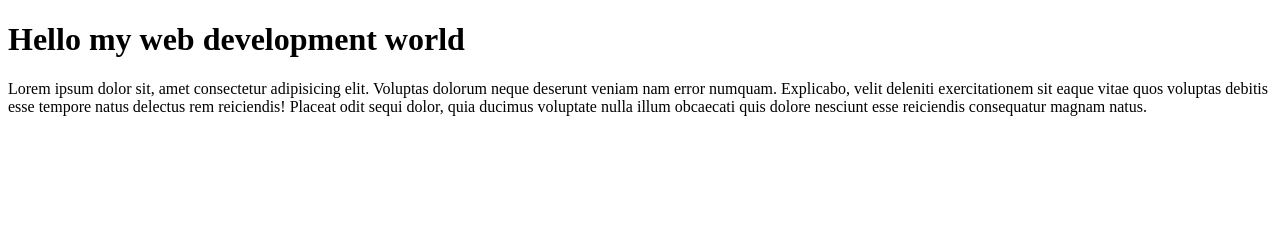
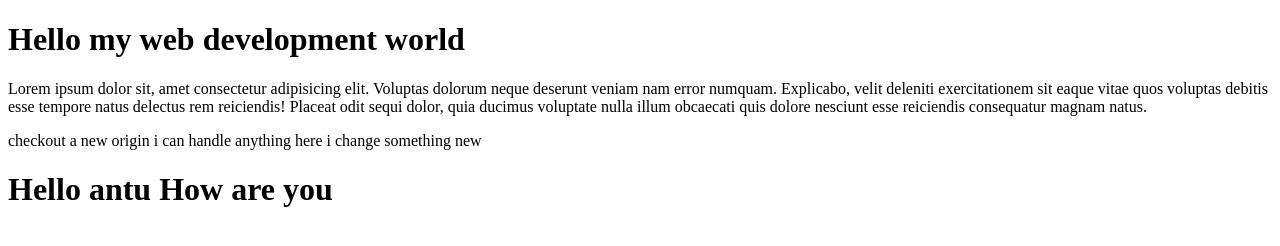
Before and after one commit to Sajalhowlader/Try-again, a plain HTML site: page index.html in a window 1280 px wide. Drawn offline with Linux system fonts and the light colour scheme.

Commit message:
add a branch

```diff
--- a/index.html
+++ b/index.html
@@ -14,6 +14,8 @@
         numquam. Explicabo, velit deleniti exercitationem sit eaque vitae quos voluptas debitis esse tempore natus
         delectus rem reiciendis! Placeat odit sequi dolor, quia ducimus voluptate nulla illum obcaecati quis dolore
         nesciunt esse reiciendis consequatur magnam natus.</p>
+    <p>checkout a new origin i can handle anything here i change something new</p>
+    <h1>Hello antu How are you </h1>
 </body>
 
 </html>
```
